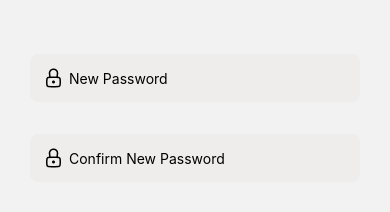
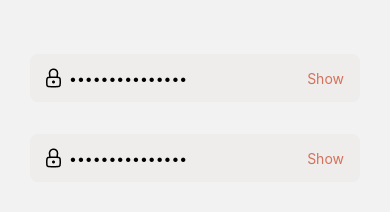
Before and after one commit to 0Kunal/MyFarm, a React Native app: screen /resetPassword in a window 390 px wide. Shown: the part 244-456 px from the top of the page. Built offline with nearby package versions, Linux system fonts and the light colour scheme.

Commit message:
reset password api integrated

```diff
--- a/pages/Login/otp.jsx
+++ b/pages/Login/otp.jsx
@@ -7,6 +7,7 @@ import OTPTextView from 'react-native-otp-textinput';
 
 // thunk
 import {verifyOtp, sendOtp} from '../../thunk/auth';
+import {saveData} from '../../slice/auth';
 
 const OTP = () => {
   const dispatch = useDispatch();
@@ -27,6 +28,7 @@ const OTP = () => {
       };
       const response = await dispatch(verifyOtp(reqModal)).unwrap();
       if (response.success) {
+        dispatch(saveData(reqModal));
         navigation.navigate('resetPassword');
       } else {
         Alert.alert('OTP Verifiction Failed', response.message);
--- a/pages/Login/resetPassword.jsx
+++ b/pages/Login/resetPassword.jsx
@@ -1,20 +1,52 @@
 import React, {useState} from 'react';
-import {Text, View, Pressable} from 'react-native';
+import {Text, View, Pressable, Alert} from 'react-native';
 import {useNavigation} from '@react-navigation/native';
+import {useDispatch, useSelector} from 'react-redux';
 import PrimaryButton from '../../components/primaryButton';
 import PrimaryInput from '../../components/primaryInput';
 
 const passwordIcon = require('../../assets/password-icon.png');
 
+// action
+import {resetPassword} from '../../thunk/auth';
+
 const ResetPassword = () => {
+  const dispatch = useDispatch();
   const navigation = useNavigation();
+  const reduxState = useSelector(state => state.auth);
+  const [hideState, setHideState] = useState({
+    newPassword: true,
+    confirmPassword: true,
+  });
   const [formData, setFormData] = useState({
-    newPassword: '',
-    confirmPassword: '',
+    newPassword: 'examplepassword',
+    confirmPassword: 'examplepassword',
   });
 
   const onChangeHandler = (name, value) => {
     setFormData({...formData, [name]: value});
+  };
+
+  const onResetPassword = async () => {
+    try {
+      const reqModal = {
+        token: reduxState.otp,
+        password: formData.newPassword,
+        cpassword: formData.confirmPassword,
+      };
+      const response = await dispatch(resetPassword(reqModal)).unwrap();
+      if (response.success) {
+        navigation.navigate('login');
+      } else {
+        Alert.alert('Reset Password Failed', response.message);
+      }
+    } catch (error) {
+      Alert.alert('Internal Error', error.message);
+    }
+  };
+
+  const controlHideState = field => {
+    setHideState({...hideState, [field]: !hideState[field]});
   };
 
   return (
@@ -67,7 +99,14 @@ const ResetPassword = () => {
         placeholder={'New Password'}
         autoComplete={'password'}
         startIcon={passwordIcon}
-        isSecure={true}
+        isSecure={hideState.newPassword}
+        endAction={
+          <Pressable onPress={() => controlHideState('newPassword')}>
+            <Text style={{fontSize: 14, fontWeight: 400, color: '#D5715B'}}>
+              {hideState.newPassword ? 'Show' : 'Hide'}
+            </Text>
+          </Pressable>
+        }
       />
       <PrimaryInput
         value={formData.confirmPassword}
@@ -75,12 +114,16 @@ const ResetPassword = () => {
         placeholder={'Confirm New Password'}
         autoComplete={'password'}
         startIcon={passwordIcon}
-        isSecure={true}
+        isSecure={hideState.confirmPassword}
+        endAction={
+          <Pressable onPress={() => controlHideState('confirmPassword')}>
+            <Text style={{fontSize: 14, fontWeight: 400, color: '#D5715B'}}>
+              {hideState.confirmPassword ? 'Show' : 'Hide'}
+            </Text>
+          </Pressable>
+        }
       />
-      <PrimaryButton
-        label={'Submit'}
-        action={() => navigation.navigate('login')}
-      />
+      <PrimaryButton label={'Submit'} action={onResetPassword} />
     </View>
   );
 };
--- a/pages/Onboarding/onboarding.jsx
+++ b/pages/Onboarding/onboarding.jsx
@@ -121,7 +121,7 @@ const Onboarding = () => {
         <PrimaryButton
           label={'Join the movement'}
           color={layout.backgroundColor}
-          action={() => {}}
+          action={() => navigation.navigate('signup')}
           width={'60%'}
           height={60}
         />
```
